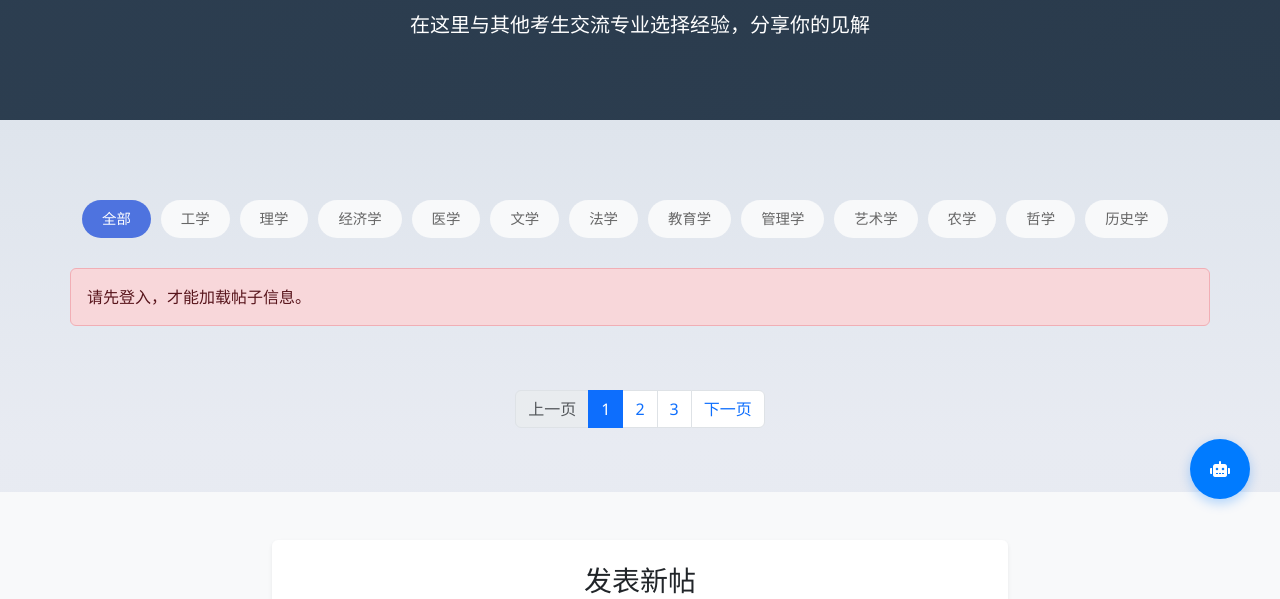
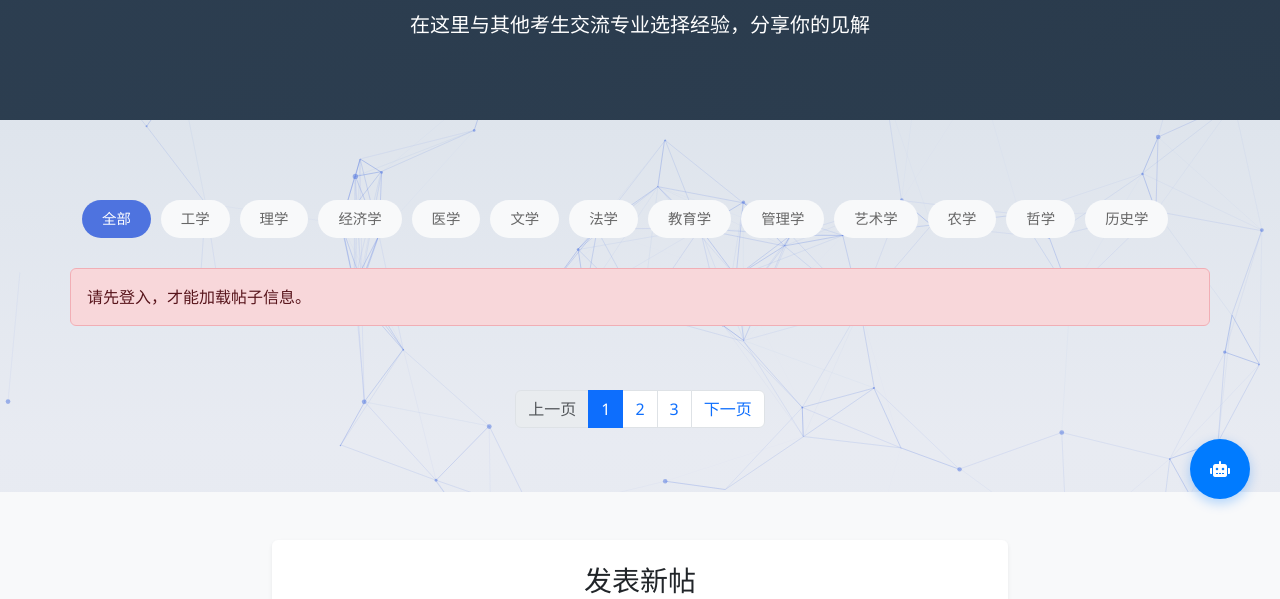
Before and after one commit to Luli3220/2025-Web, a website: page forum.html in a window 1280 px wide. Shown: the part 201-800 px from the top of the page. Drawn offline with nearby package versions, Linux system fonts and the light colour scheme; no server answers.

Commit message:
粒子特效

```diff
--- /dev/null
+++ b/css/particles.css
@@ -0,0 +1,28 @@
+/*
+ * particles.css
+ * 启航专业志网站粒子效果样式
+ */
+
+#particles-js {
+    position: fixed;
+    width: 100%;
+    height: 100%;
+    top: 0;
+    left: 0;
+    z-index: -1;
+    pointer-events: none;
+    background-color: transparent;
+}
+
+/* 确保粒子效果不会影响页面内容的交互 */
+.air {
+    position: relative;
+    z-index: 1;
+}
+
+/* 优化移动设备上的性能 */
+@media (max-width: 768px) {
+    #particles-js {
+        opacity: 0.5; /* 降低移动设备上的粒子密度 */
+    }
+}
--- a/forum.html
+++ b/forum.html
@@ -34,6 +34,8 @@
     </script>
     <!-- AI聊天功能 -->
     <script src="js/ai-chat.js"></script>
+    <script src="lib/particles/particles.min.js"></script>
+    <script src="js/particles-config.js"></script>
     <style>
         .air {
             background:
@@ -44,6 +46,7 @@
             min-height: 100vh;
         }
     </style>
+    <link rel="stylesheet" href="css/particles.css">
 </head>
 
 <body class="air">
--- /dev/null
+++ b/js/particles-config.js
@@ -0,0 +1,129 @@
+/**
+ * particles-config.js
+ * 启航专业志网站的粒子效果配置
+ * 配色方案与网站主题色调一致
+ */
+
+document.addEventListener('DOMContentLoaded', function() {
+    // 检查是否存在粒子容器
+    if (!document.getElementById('particles-js')) {
+        // 创建粒子容器
+        const particlesContainer = document.createElement('div');
+        particlesContainer.id = 'particles-js';
+        particlesContainer.style.position = 'fixed';
+        particlesContainer.style.top = '0';
+        particlesContainer.style.left = '0';
+        particlesContainer.style.width = '100%';
+        particlesContainer.style.height = '100%';
+        particlesContainer.style.zIndex = '-1';
+        particlesContainer.style.pointerEvents = 'none';
+        document.body.prepend(particlesContainer);
+    }
+
+    // 粒子效果配置
+    particlesJS('particles-js', {
+        "particles": {
+            "number": {
+                "value": 80,
+                "density": {
+                    "enable": true,
+                    "value_area": 800
+                }
+            },
+            "color": {
+                "value": "#4e73df" // 使用网站主题蓝色
+            },
+            "shape": {
+                "type": "circle",
+                "stroke": {
+                    "width": 0,
+                    "color": "#000000"
+                },
+                "polygon": {
+                    "nb_sides": 5
+                }
+            },
+            "opacity": {
+                "value": 0.5,
+                "random": false,
+                "anim": {
+                    "enable": false,
+                    "speed": 1,
+                    "opacity_min": 0.1,
+                    "sync": false
+                }
+            },
+            "size": {
+                "value": 3,
+                "random": true,
+                "anim": {
+                    "enable": false,
+                    "speed": 40,
+                    "size_min": 0.1,
+                    "sync": false
+                }
+            },
+            "line_linked": {
+                "enable": true,
+                "distance": 150,
+                "color": "#4e73df", // 使用网站主题蓝色
+                "opacity": 0.4,
+                "width": 1
+            },
+            "move": {
+                "enable": true,
+                "speed": 3,
+                "direction": "none",
+                "random": false,
+                "straight": false,
+                "out_mode": "out",
+                "bounce": false,
+                "attract": {
+                    "enable": false,
+                    "rotateX": 600,
+                    "rotateY": 1200
+                }
+            }
+        },
+        "interactivity": {
+            "detect_on": "canvas",
+            "events": {
+                "onhover": {
+                    "enable": true,
+                    "mode": "grab"
+                },
+                "onclick": {
+                    "enable": true,
+                    "mode": "push"
+                },
+                "resize": true
+            },
+            "modes": {
+                "grab": {
+                    "distance": 140,
+                    "line_linked": {
+                        "opacity": 1
+                    }
+                },
+                "bubble": {
+                    "distance": 400,
+                    "size": 40,
+                    "duration": 2,
+                    "opacity": 8,
+                    "speed": 3
+                },
+                "repulse": {
+                    "distance": 200,
+                    "duration": 0.4
+                },
+                "push": {
+                    "particles_nb": 4
+                },
+                "remove": {
+                    "particles_nb": 2
+                }
+            }
+        },
+        "retina_detect": true
+    });
+});
```
Also changed, not shown: majors.html (+3 -0 lines), lib/particles/particles.min.js (added).
